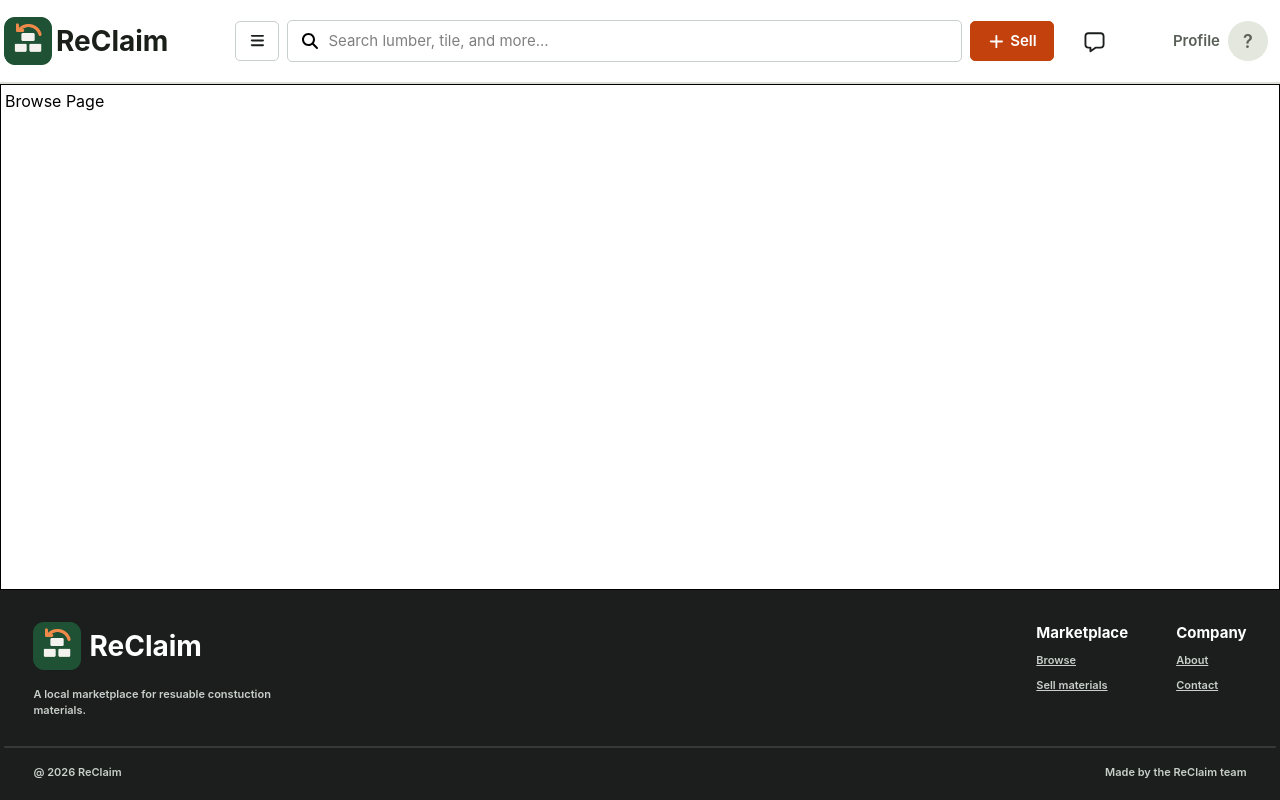
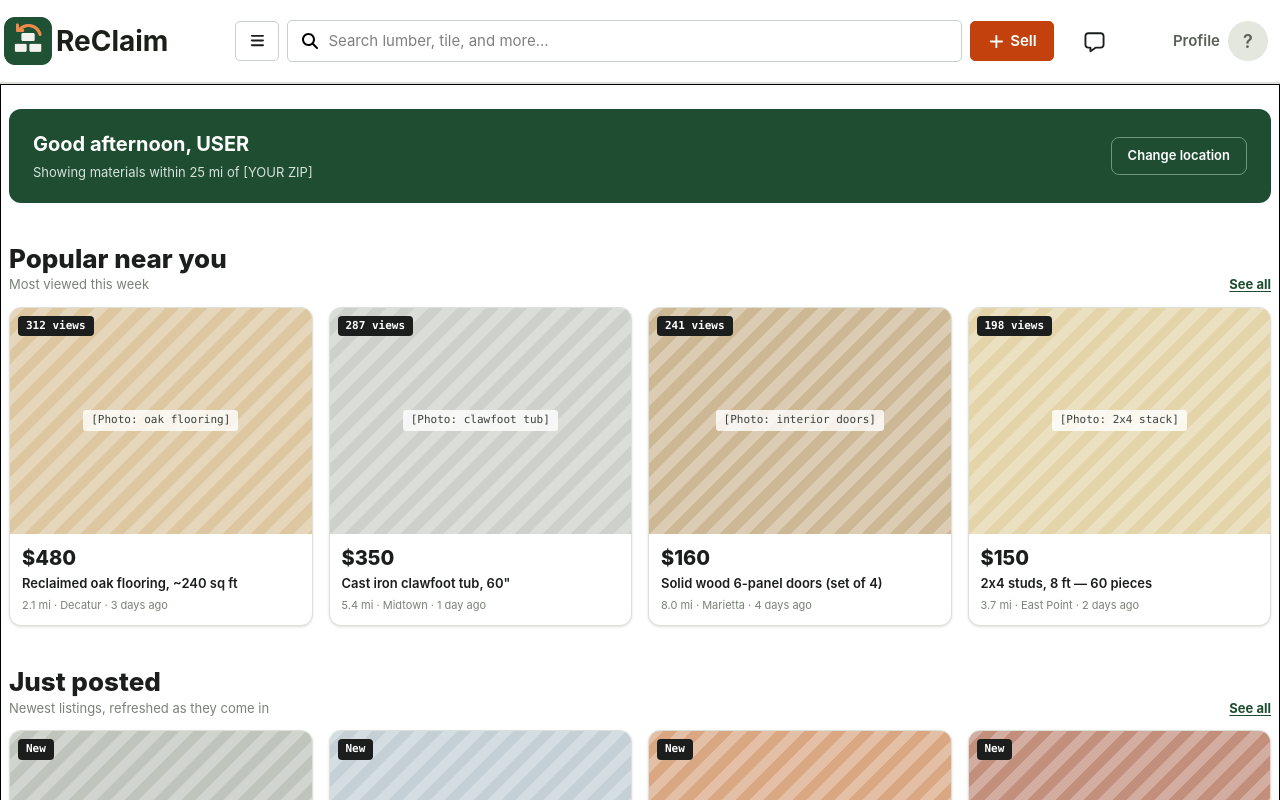
Before and after one commit to masonE17/reclaim, a React (Vite) app in the folder client/: page /browse in a window 1280 px wide. Shown: the top 800 px of the page. Built offline with nearby package versions, Linux system fonts and the light colour scheme.

Commit message:
browse page set up

```diff
--- a/client/src/pages/BrowsePage.tsx
+++ b/client/src/pages/BrowsePage.tsx
@@ -6,6 +6,101 @@ import { faBars } from "@fortawesome/free-solid-svg-icons";
 import { faPlus } from "@fortawesome/free-solid-svg-icons";
 import { faMagnifyingGlass } from "@fortawesome/free-solid-svg-icons";
 import { faMessage } from "@fortawesome/free-regular-svg-icons";
+
+
+type Listing = {
+    id: number;
+    badge: string;
+    price: number;
+    title: string;
+    distance: string;
+    place: string;
+    posted: string;
+    photoLabel: string;
+    tint: string;
+};
+
+type Section = {
+    id: string;
+    title: string;
+    subtitle: string;
+    listings: Listing[];
+};
+
+// Placeholder listings. Replace `tint` and `photoLabel` with real image URLs once you have them.
+const SECTIONS: Section[] = [
+    {
+        id: "popular",
+        title: "Popular near you",
+        subtitle: "Most viewed this week",
+        listings: [
+            { id: 1, badge: "312 views", price: 480, title: "Reclaimed oak flooring, ~240 sq ft", distance: "2.1 mi", place: "Decatur", posted: "3 days ago", photoLabel: "oak flooring", tint: "#DCC7A1" },
+            { id: 2, badge: "287 views", price: 350, title: 'Cast iron clawfoot tub, 60"', distance: "5.4 mi", place: "Midtown", posted: "1 day ago", photoLabel: "clawfoot tub", tint: "#CDD0CB" },
+            { id: 3, badge: "241 views", price: 160, title: "Solid wood 6-panel doors (set of 4)", distance: "8.0 mi", place: "Marietta", posted: "4 days ago", photoLabel: "interior doors", tint: "#CDB895" },
+            { id: 4, badge: "198 views", price: 150, title: "2x4 studs, 8 ft — 60 pieces", distance: "3.7 mi", place: "East Point", posted: "2 days ago", photoLabel: "2x4 stack", tint: "#E3D5A9" },
+        ],
+    },
+    {
+        id: "new",
+        title: "Just posted",
+        subtitle: "Newest listings, refreshed as they come in",
+        listings: [
+            { id: 5, badge: "New", price: 90, title: "Porcelain tile 12x24, 18 boxes", distance: "1.2 mi", place: "Old Fourth Ward", posted: "12 min ago", photoLabel: "tile boxes", tint: "#BFC4BC" },
+            { id: 6, badge: "New", price: 120, title: "Vinyl double-hung windows (3)", distance: "6.3 mi", place: "Smyrna", posted: "40 min ago", photoLabel: "windows", tint: "#C4D0D6" },
+            { id: 7, badge: "New", price: 45, title: "Copper pipe offcuts, ~30 lb", distance: "4.4 mi", place: "Kirkwood", posted: "1 hr ago", photoLabel: "copper pipe", tint: "#D9A883" },
+            { id: 8, badge: "New", price: 100, title: "Used red brick, ~400", distance: "9.1 mi", place: "Tucker", posted: "2 hr ago", photoLabel: "brick pallet", tint: "#C28F7C" },
+        ],
+    },
+    {
+        id: "recommended",
+        title: "Recommended for you",
+        subtitle: "Based on your saved searches: cabinets, pavers",
+        listings: [
+            { id: 9, badge: "Saved search", price: 600, title: "Shaker kitchen cabinets, 10-piece set", distance: "7.5 mi", place: "Brookhaven", posted: "5 days ago", photoLabel: "cabinets", tint: "#D4D2C4" },
+            { id: 10, badge: "Saved search", price: 75, title: "Concrete pavers, 120 pcs", distance: "11 mi", place: "Stone Mountain", posted: "2 days ago", photoLabel: "pavers", tint: "#C8C3B6" },
+            { id: 11, badge: "For you", price: 40, title: '1/2" drywall sheets, 4x8 (14)', distance: "3.0 mi", place: "West End", posted: "6 days ago", photoLabel: "drywall", tint: "#D9D9D3" },
+            { id: 12, badge: "For you", price: 55, title: "Architectural shingles, 9 bundles", distance: "12 mi", place: "Lithonia", posted: "1 week ago", photoLabel: "shingles", tint: "#B9BDB8" },
+        ],
+    },
+];
+
+// A single listing card
+function ListingCard({ listing }: { listing: Listing }) {
+    return (
+        <Link
+            to={`/listing/${listing.id}`}
+            className="bg-white border border-[#DDE0D8] rounded-xl overflow-hidden shadow-sm hover:shadow-md transition-shadow flex flex-col"
+        >
+            {/* Photo placeholder (swap for an <img> when real photos exist) */}
+            <div
+                className="relative aspect-[4/3] w-full flex justify-center items-center"
+                style={{
+                    backgroundColor: listing.tint,
+                    backgroundImage:
+                        "repeating-linear-gradient(135deg, rgba(255,255,255,0.28) 0px, rgba(255,255,255,0.28) 10px, rgba(255,255,255,0) 10px, rgba(255,255,255,0) 20px)",
+                }}
+            >
+                <span className="absolute top-2 left-2 bg-[#1B1E1C] text-white font-mono text-[11px] font-semibold px-2 py-0.5 rounded-[4px]">
+                    {listing.badge}
+                </span>
+                <span className="bg-white/80 text-[#3B403A] font-mono text-[11px] px-2 py-0.5 rounded-[3px]">
+                    [Photo: {listing.photoLabel}]
+                </span>
+            </div>
+
+            {/* Listing details */}
+            <div className="p-3 flex flex-col gap-1">
+                <p className="text-[#1B1E1C] font-extrabold text-[20px] leading-tight">${listing.price}</p>
+                <p className="text-[#1B1E1C] font-semibold text-[13px] leading-snug">{listing.title}</p>
+                <p className="text-[#7A8077] text-[11px]">
+                    {listing.distance} · {listing.place} · {listing.posted}
+                </p>
+            </div>
+        </Link>
+    );
+}
+// ---------- END NEW ----------
+
 
 export default function BrowsePage() {
     const [moreOptionsOpen, setMoreOptionsOpen] = useState(false);
@@ -68,7 +163,48 @@ export default function BrowsePage() {
 
             <div className="flex-1 w-full max-w-325 mx-auto border border-black p-1">
                 {/* Add this page's code inside this div */}
-                <p>Browse Page</p>
+                {/* ---------- NEW: page content ---------- */}
+                <div className="flex flex-col gap-10 px-1 pt-5 pb-12">
+                    {/* Greeting banner */}
+                    <div className="bg-[#1F4D31] rounded-xl px-6 py-5 flex flex-row justify-between items-center">
+                        <div className="flex flex-col gap-1">
+                            <p className="text-white font-bold text-[20px]">Good afternoon, USER</p>
+                            <p className="text-[#D5E3D9] text-[13px]">Showing materials within 25 mi of [YOUR ZIP]</p>
+                        </div>
+                        <button className="text-white border border-[#6F9680] hover:bg-[#2A5E3D] px-4 py-2 rounded-[8px] font-semibold text-[13px] hover:cursor-pointer">
+                            Change location
+                        </button>
+                    </div>
+
+                    {/* Listing sections */}
+                    {SECTIONS.map((section) => (
+                        <section key={section.id} className="flex flex-col gap-3">
+                            <div className="flex flex-row justify-between items-end">
+                                <div className="flex flex-col">
+                                    <h2 className="text-[#1B1E1C] font-extrabold text-[26px] leading-tight">{section.title}</h2>
+                                    <p className="text-[#7A8077] text-[13px]">{section.subtitle}</p>
+                                </div>
+                                <Link to="/browse/all" className="text-[#1F4D31] font-bold text-[13px] underline underline-offset-2 hover:text-[#163820]">
+                                    See all
+                                </Link>
+                            </div>
+                            <div className="grid grid-cols-1 sm:grid-cols-2 lg:grid-cols-4 gap-4">
+                                {section.listings.map((listing) => (
+                                    <ListingCard key={listing.id} listing={listing} />
+                                ))}
+                            </div>
+                        </section>
+                    ))}
+
+                    {/* Load more */}
+                    <div className="flex justify-center">
+                        <button className="text-[#1B1E1C] bg-white hover:bg-[#F1F2EE] px-6 py-2 border border-[#C9CFCB] rounded-[8px] font-semibold text-[13px] hover:cursor-pointer">
+                            Load more listings
+                        </button>
+                    </div>
+                </div>
+                {/* ---------- END NEW ---------- */}
+                {/*<p>Browse Page</p>*/}
             </div>
             <Footer />
         </div>
```
Also changed, not shown: 1 other file (tests, documents, lock files or other folders).
